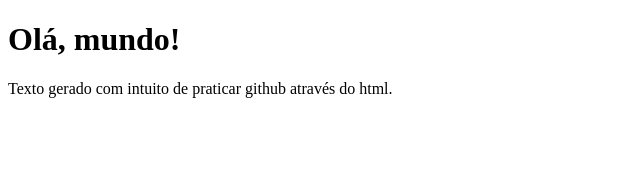
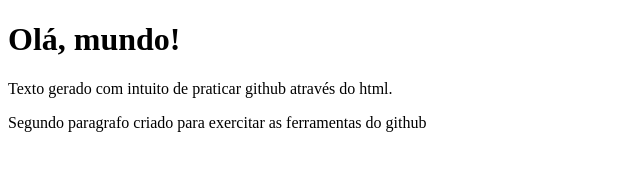
Before and after one commit to ronald-o9/Ola-mundo, a plain HTML site: page site-exemplo/index.html in a window 1280 px wide. Shown: the whole page, without its empty margins (0-640 px from the left). Drawn offline with Linux system fonts and the light colour scheme.

Commit message:
Adicionado segundo paragrafo

```diff
--- a/site-exemplo/index.html
+++ b/site-exemplo/index.html
@@ -8,5 +8,6 @@
 <body>
 	<h1>Olá, mundo!</h1>
 	<p>Texto gerado com intuito de praticar github através do html.</p>
+	<p>Segundo paragrafo criado para exercitar as ferramentas do github</p>
 </body>
 <html>
```
